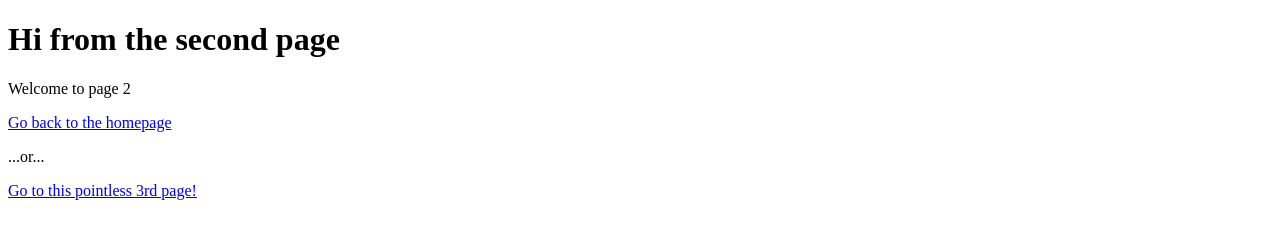
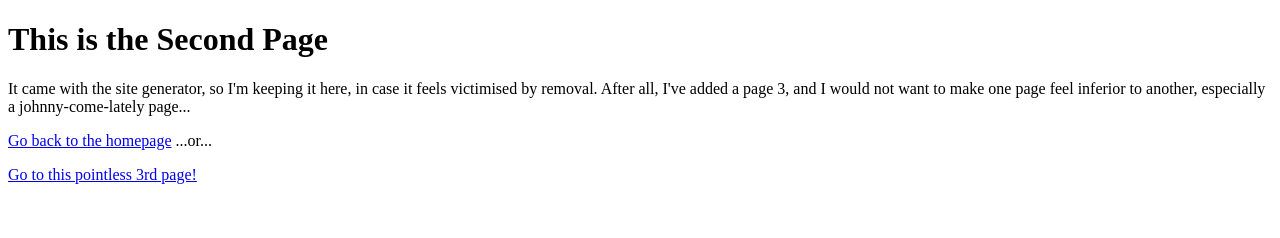
Before and after one commit to zeuslawyer/JamStackSF-Hackathon, a Gatsby site: page /page-2 in a window 1280 px wide. Built offline with nearby package versions, Linux system fonts and the light colour scheme; Gatsby itself is replaced by a stand-in of ours.

Commit message:
updates after deploying to Netlify. will push to master branch to see if Netlify updates.

```diff
--- a/src/pages/page-2.js
+++ b/src/pages/page-2.js
@@ -3,12 +3,18 @@ import Link from 'gatsby-link'
 
 const SecondPage = () => (
   <div>
-    <h1>Hi from the second page</h1>
-    <p>Welcome to page 2</p>
-    <Link to="/">Go back to the homepage</Link>
-    <p>...or...</p>
+    <h1>This is the Second Page</h1>
+    <p>
+      It came with the site generator, so I'm keeping it here, in case it feels victimised by removal. After all, I've added a page 3,
+      and I would not want to make one page feel inferior to another, especially a johnny-come-lately page...
+    </p>
+
+    <p><Link to="/">Go back to the homepage</Link>   ...or...</p>
+
     <Link to="/page-3">Go to this pointless 3rd page!</Link>
+
   </div>
+
 )
 
 export default SecondPage
--- a/src/pages/page-3.js
+++ b/src/pages/page-3.js
@@ -6,7 +6,7 @@ const ThirdPage = () => (
     <h1>Wow....really got nothing to do today, huh? ;-D</h1>
     <p>Well then...welcome to page 3</p>
     <hr></hr>
-    <h3>Question...are these people at a hackathon? Or even having a real conversation?</h3>
+    <h3>Question...are these people at a hackathon? </h3>
     <small>Or even having a real conversation?</small>
     <img src='https://discourse-user-assets.s3.amazonaws.com/original/3X/4/2/42008fce12d0be48b311a3c890fd556f40cf3db4.jpeg'></img>
     <p>Yep, you guessed it.... you can....</p>
```
Also changed, not shown: src/pages/index.js (+12 -3 lines).
